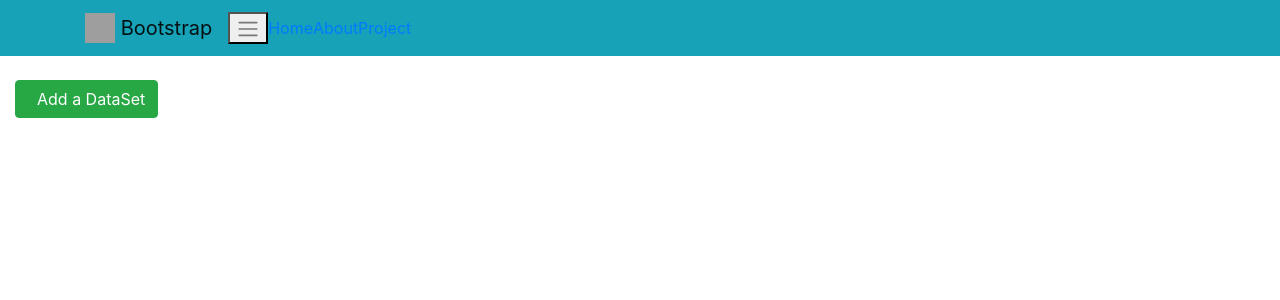
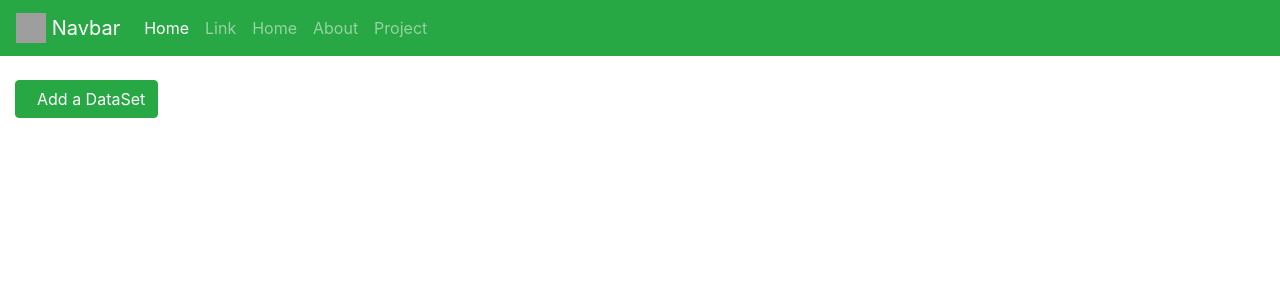
Before and after one commit to WaltZhang/discovery, a Django app: page /inventory/ in a window 1280 px wide. Shown: the top 300 px of the page. Run offline with Django 3.2, Linux system fonts and the light colour scheme; data that the repository does not hold is empty; some libraries are stand-ins or nearby versions; grey boxes are pictures that could not be loaded.

Commit message:
Job's Rest Methods

```diff
--- a/datainventory/templates/datainventory/base.html
+++ b/datainventory/templates/datainventory/base.html
@@ -15,29 +15,35 @@
 </head>
 <body>
 {% block navbar %}
-<nav class="navbar navbar-expand-md navbar-light bg-info">
-    <div class="container">
+<nav class="navbar navbar-expand-lg navbar-dark bg-success">
         <a class="navbar-brand" href="#">
             <img src="http://getbootstrap.com/assets/brand/bootstrap-solid.svg" width="30" height="30" class="d-inline-block align-top">
-            Bootstrap
+            Navbar
         </a>
-        <button class="navbar-toggle" type="button" data-toggle="collapse" data-target="#navbarcollapseLink" aria-expanded="false" aria-label="Toggle Navigation">
+
+        <button class="navbar-toggler" type="button" data-toggle="collapse" data-target="#navbarcollapseLink" aria-expanded="false" aria-label="Toggle Navigation">
             <span class="navbar-toggler-icon"></span>
         </button>
+
         <div class="collapse navbar-collapse" id="navbarcollapseLink">
-            <ul class="navbar-nav">
-                <li class="nav-item">
-                    <a href="#" class="navbar-link">Home</a>
+            <ul class="navbar-nav mr-auto">
+                <li class="nav-item active">
+                    <a class="nav-link" href="#">Home <span class="sr-only">(current)</span></a>
                 </li>
                 <li class="nav-item">
-                    <a href="#" class="navbar-link">About</a>
+                    <a class="nav-link" href="#">Link</a>
                 </li>
                 <li class="nav-item">
-                    <a href="#" class="navbar-link">Project</a>
+                    <a href="#" class="nav-link">Home</a>
+                </li>
+                <li class="nav-item">
+                    <a href="#" class="nav-link">About</a>
+                </li>
+                <li class="nav-item">
+                    <a href="#" class="nav-link">Project</a>
                 </li>
             </ul>
         </div>
-    </div>
 </nav>
 {% endblock %}
 
```
